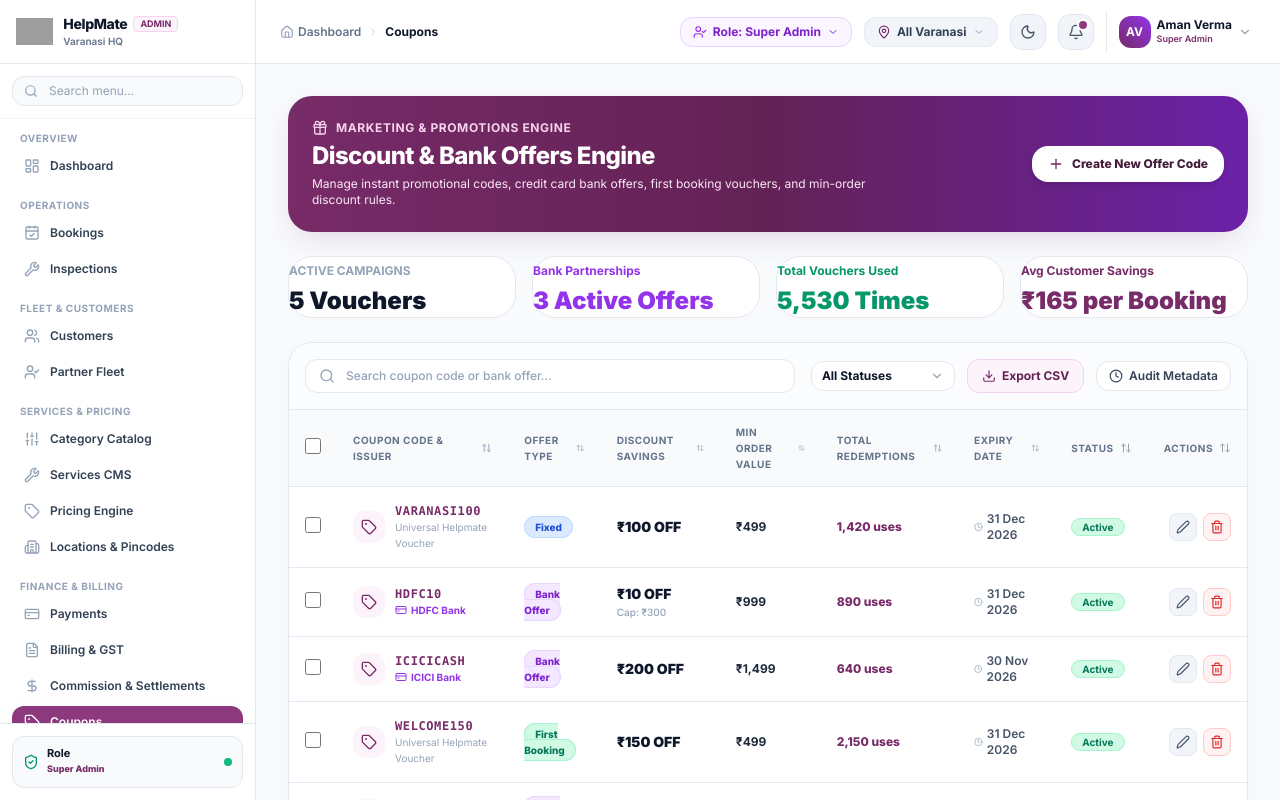
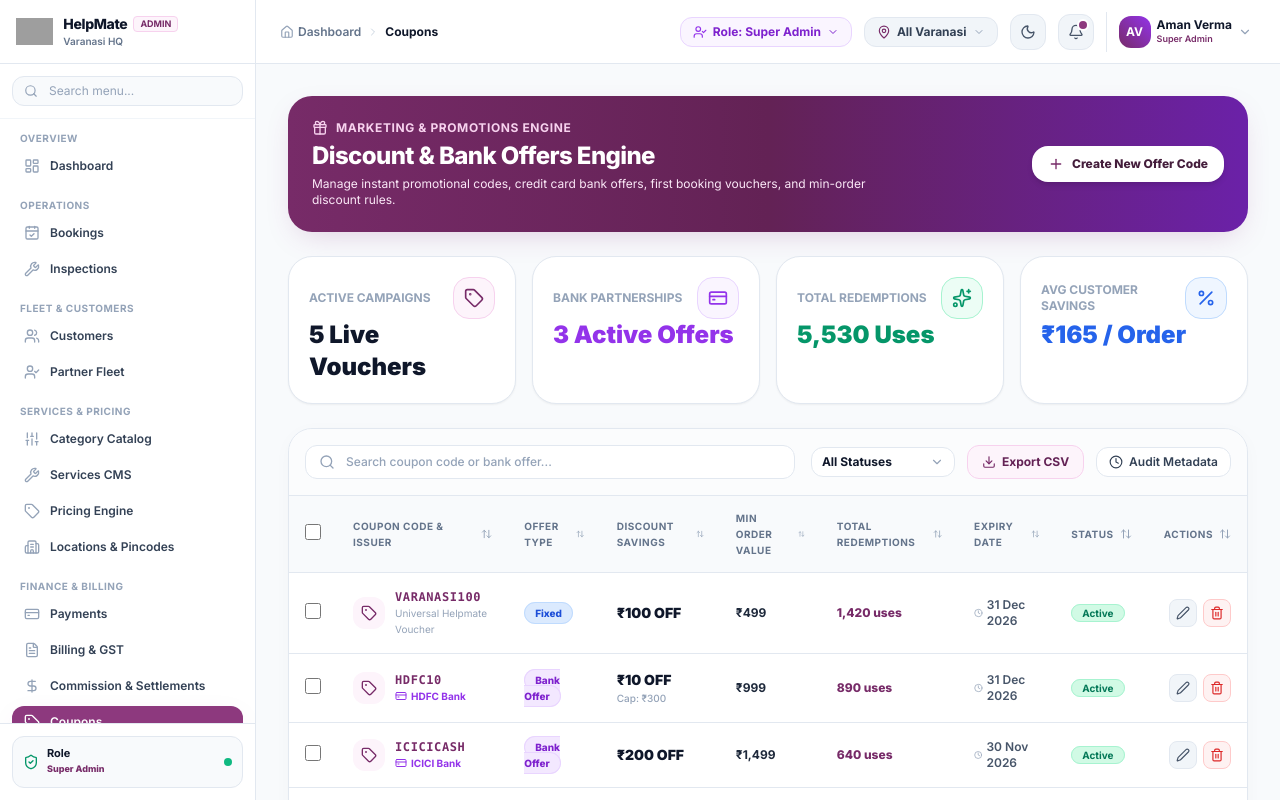
Before and after one commit to amanvermass/helpmate-admin, a Next.js app: page /coupons in a window 1280 px wide. Shown: the top 800 px of the page. Built offline with nearby package versions, Linux system fonts and the light colour scheme; grey boxes are pictures that could not be loaded.

Commit message:
feat: redesign executive KPI cards with icons and updated layout styling

```diff
--- a/app/coupons/page.tsx
+++ b/app/coupons/page.tsx
@@ -301,29 +301,54 @@ export default function CouponsPage() {
         </div>
       </div>
 
-      {/* Quick Stats Cards */}
+      {/* 4 Executive KPI Quick Cards */}
       <div className="grid grid-cols-1 sm:grid-cols-2 lg:grid-cols-4 gap-4">
-        <div className="p-4.5 rounded-3xl bg-white dark:bg-slate-900 border border-slate-200 dark:border-slate-800 space-y-1 shadow-xs">
-          <span className="text-xs font-bold text-slate-400 uppercase">Active Campaigns</span>
-          <h3 className="text-2xl font-black text-slate-900 dark:text-white">
-            {coupons.filter((c) => c.status === "Active").length} Vouchers
-          </h3>
+        <div className="p-5 rounded-3xl bg-white dark:bg-slate-900 border border-slate-200 dark:border-slate-800 space-y-2 shadow-sm">
+          <div className="flex items-center justify-between">
+            <span className="text-xs font-bold text-slate-400 uppercase">Active Campaigns</span>
+            <div className="p-2.5 rounded-2xl bg-brand-50 dark:bg-brand-950 text-brand-600 border border-brand-200 dark:border-brand-800 shadow-xs">
+              <Tag className="w-5 h-5" />
+            </div>
+          </div>
+          <span className="text-2xl font-black text-slate-900 dark:text-white">
+            {coupons.filter((c) => c.status === "Active").length} Live Vouchers
+          </span>
         </div>
-        <div className="p-4.5 rounded-3xl bg-white dark:bg-slate-900 border border-slate-200 dark:border-slate-800 space-y-1 shadow-xs">
-          <span className="text-xs font-bold text-purple-600">Bank Partnerships</span>
-          <h3 className="text-2xl font-black text-purple-600">
+
+        <div className="p-5 rounded-3xl bg-white dark:bg-slate-900 border border-slate-200 dark:border-slate-800 space-y-2 shadow-sm">
+          <div className="flex items-center justify-between">
+            <span className="text-xs font-bold text-slate-400 uppercase">Bank Partnerships</span>
+            <div className="p-2.5 rounded-2xl bg-purple-50 dark:bg-purple-950 text-purple-600 border border-purple-200 dark:border-purple-800 shadow-xs">
+              <CreditCard className="w-5 h-5" />
+            </div>
+          </div>
+          <span className="text-2xl font-black text-purple-600 dark:text-purple-400">
             {coupons.filter((c) => c.discountType === "Bank Offer").length} Active Offers
-          </h3>
+          </span>
         </div>
-        <div className="p-4.5 rounded-3xl bg-white dark:bg-slate-900 border border-slate-200 dark:border-slate-800 space-y-1 shadow-xs">
-          <span className="text-xs font-bold text-emerald-600">Total Vouchers Used</span>
-          <h3 className="text-2xl font-black text-emerald-600">
-            {coupons.reduce((sum, c) => sum + (c.usageCount || 0), 0).toLocaleString()} Times
-          </h3>
+
+        <div className="p-5 rounded-3xl bg-white dark:bg-slate-900 border border-slate-200 dark:border-slate-800 space-y-2 shadow-sm">
+          <div className="flex items-center justify-between">
+            <span className="text-xs font-bold text-slate-400 uppercase">Total Redemptions</span>
+            <div className="p-2.5 rounded-2xl bg-emerald-50 dark:bg-emerald-950 text-emerald-600 border border-emerald-200 dark:border-emerald-800 shadow-xs">
+              <Sparkles className="w-5 h-5" />
+            </div>
+          </div>
+          <span className="text-2xl font-black text-emerald-600 dark:text-emerald-400">
+            {coupons.reduce((sum, c) => sum + (c.usageCount || 0), 0).toLocaleString()} Uses
+          </span>
         </div>
-        <div className="p-4.5 rounded-3xl bg-white dark:bg-slate-900 border border-slate-200 dark:border-slate-800 space-y-1 shadow-xs">
-          <span className="text-xs font-bold text-brand-600">Avg Customer Savings</span>
-          <h3 className="text-2xl font-black text-brand-600">₹165 per Booking</h3>
+
+        <div className="p-5 rounded-3xl bg-white dark:bg-slate-900 border border-slate-200 dark:border-slate-800 space-y-2 shadow-sm">
+          <div className="flex items-center justify-between">
+            <span className="text-xs font-bold text-slate-400 uppercase">Avg Customer Savings</span>
+            <div className="p-2.5 rounded-2xl bg-blue-50 dark:bg-blue-950 text-blue-600 border border-blue-200 dark:border-blue-800 shadow-xs">
+              <Percent className="w-5 h-5" />
+            </div>
+          </div>
+          <span className="text-2xl font-black text-blue-600 dark:text-blue-400">
+            ₹165 / Order
+          </span>
         </div>
       </div>
 
```
